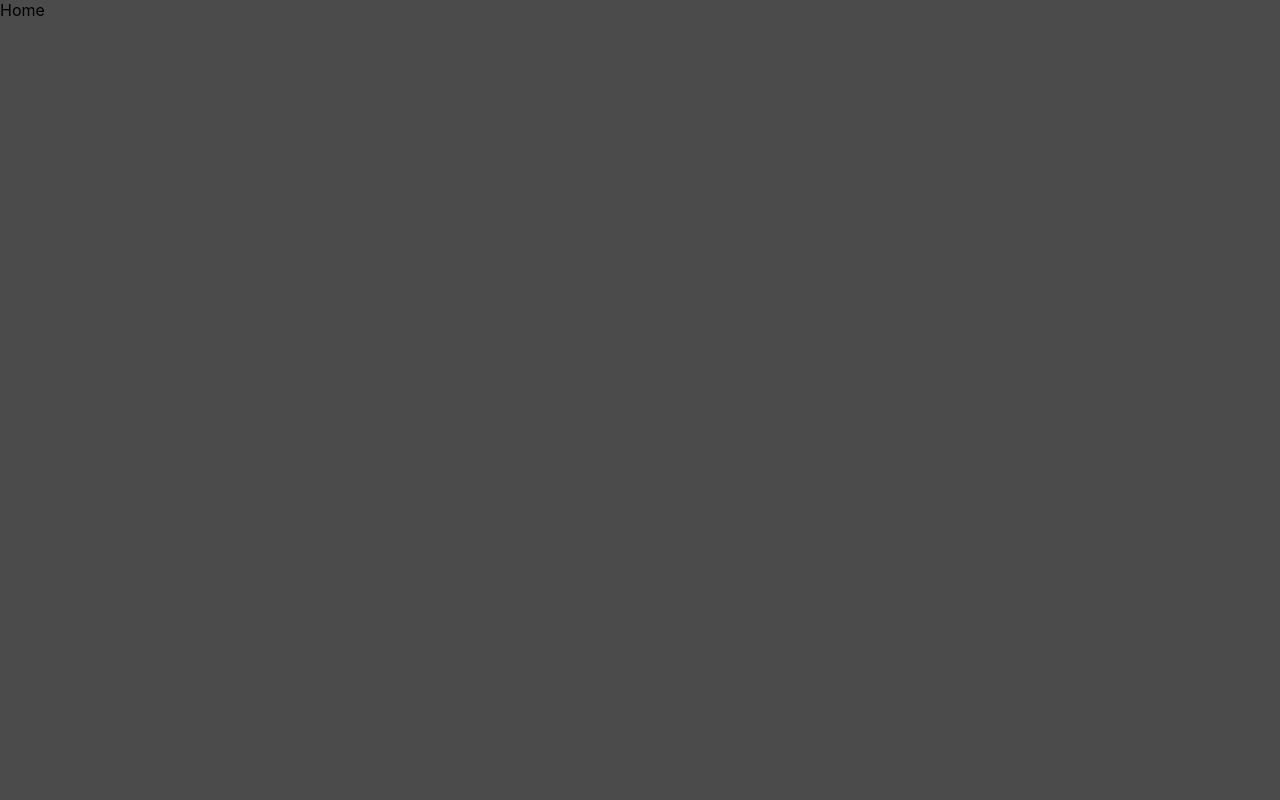
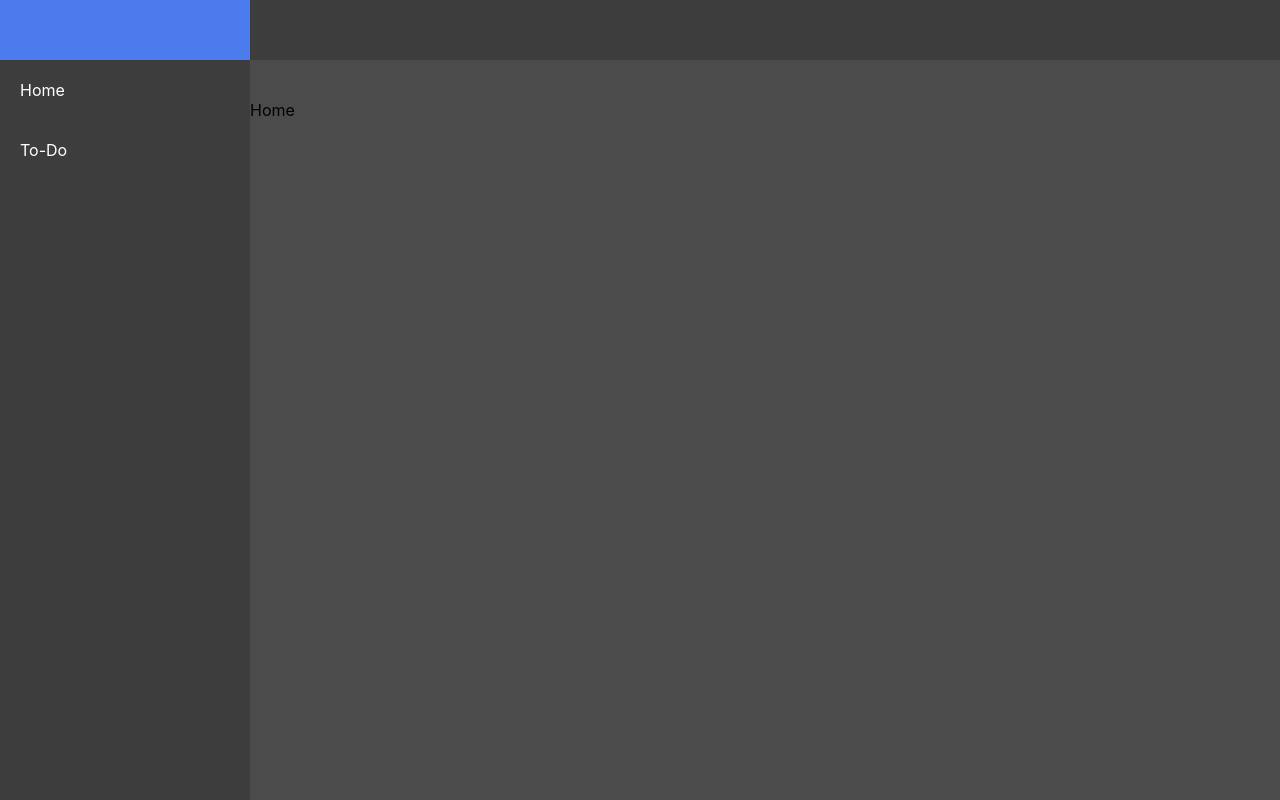
Before and after one commit to JPabloMF/todo-react, a React (Create React App) app: page /dashboard in a window 1280 px wide. Built offline with nearby package versions, Linux system fonts and the light colour scheme.

Commit message:
adding nav/header/routes to the dashboard

```diff
--- /dev/null
+++ b/src/components/contentWrapper/index.jsx
@@ -0,0 +1,26 @@
+import React from "react";
+import { Switch, Route } from "react-router-dom";
+import styled from "styled-components";
+
+import Home from "../../screens/dashboard/home";
+import ToDo from "../../screens/dashboard/toDo";
+
+const StyledRouter = styled.div`
+  margin-left: 250px;
+  margin-top: 100px;
+  width: calc(100% - 250px);
+`;
+
+const ContentWrapper = () => {
+  return (
+    <StyledRouter>
+      <Switch>
+        <Route exact path="/dashboard" component={Home} />
+        <Route path="/dashboard/home" component={Home} />
+        <Route path="/dashboard/todo" component={ToDo} />
+      </Switch>
+    </StyledRouter>
+  );
+};
+
+export default ContentWrapper;
--- a/src/screens/dashboard/index.jsx
+++ b/src/screens/dashboard/index.jsx
@@ -1,19 +1,58 @@
-import React from 'react';
-import { BrowserRouter as Router, Switch, Route } from 'react-router-dom';
+import React from "react";
+import styled from "styled-components";
+import {Link} from 'react-router-dom';
 
-import Home from './home';
-import ToDo from './toDo';
+import ContentWrapper from '../../components/contentWrapper';
+
+const StyledMenu = styled.nav`
+  position: fixed;
+  display: flex;
+  flex-direction: column;
+  left: 0;
+  bottom: 0;
+  width: 250px;
+  height: calc(100vh - 60px);
+  background-color: #3d3d3d;
+`;
+
+const StyledLink = styled(Link)`
+  text-decoration: none;
+  color: white;
+  width: 100%;
+  padding: 20px;
+  &:hover {
+    background-color: #515151;
+  }
+`;
+
+const StyledHeader = styled.div`
+  position: fixed;
+  left: 0;
+  top: 0;
+  width: 100%;
+  height: 60px;
+  background-color: #3d3d3d;
+`;
+
+const StyledLogo = styled.div`
+  width: 250px;
+  height: 60px;
+  background-color: #4b7bec;
+`;
 
 const Dashboard = () => {
-    return(
-        <Router>
-            <Switch>
-                <Route exact path="/dashboard" component={Home} />
-                <Route path="/dashboard/home" component={Home} />
-                <Route path="/dashboard/todo" component={ToDo} />
-            </Switch>
-        </Router>
-    );
-}
+  return (
+    <div>
+      <StyledHeader>
+        <StyledLogo />
+      </StyledHeader>
+      <StyledMenu>
+        <StyledLink to="/dashboard/home">Home</StyledLink>
+        <StyledLink to="/dashboard/todo">To-Do</StyledLink>
+      </StyledMenu>
+      <ContentWrapper />
+    </div>
+  );
+};
 
 export default Dashboard;
```
